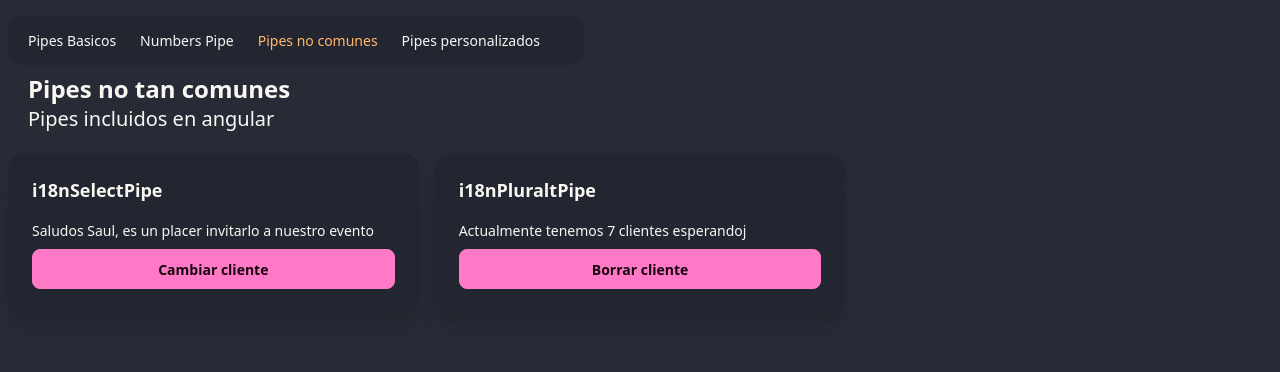
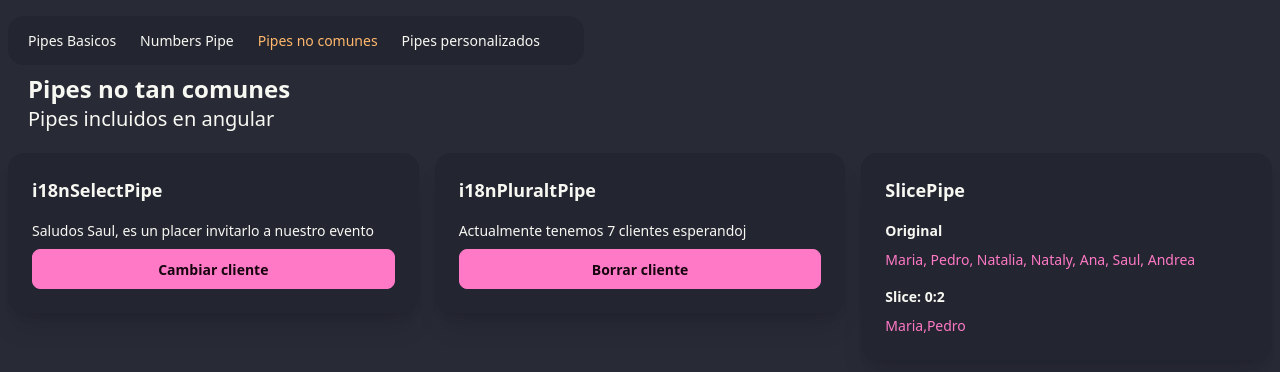
Before and after one commit to Drevanok/angular-pipes, an Angular app: page /uncommon in a window 1280 px wide. Shown: the top 372 px of the page. Built offline with nearby package versions, Linux system fonts and the light colour scheme.

Commit message:
feat: implement slicePipe uncommon-page

```diff
--- a/src/app/pages/uncommon-page/uncommon-page.html
+++ b/src/app/pages/uncommon-page/uncommon-page.html
@@ -14,6 +14,16 @@
     <app-card title="i18nPluraltPipe">
         <p>Actualmente {{clients().length | i18nPlural: clientsMap()}}j</p>
 
-        <button [disabled]="clients().length === 0" (click)="deleteClient()" class="btn btn-primary hover:btn-accent">Borrar cliente</button>
+        <button [disabled]="clients().length === 0" (click)="deleteClient()"
+            class="btn btn-primary hover:btn-accent">Borrar cliente</button>
+    </app-card>
+
+    <app-card title="SlicePipe">
+        <b>Original</b>
+        <p class="text-primary">{{clients().join(', ')}}</p>
+
+        <b class="mt-2">Slice: 0:2</b>
+        <p class="text-primary">{{clients() | slice: 0:2}}</p>
+
     </app-card>
 </div>
--- a/src/app/pages/uncommon-page/uncommon-page.ts
+++ b/src/app/pages/uncommon-page/uncommon-page.ts
@@ -1,6 +1,6 @@
 import { ChangeDetectionStrategy, Component, signal } from '@angular/core';
 import { Card } from '../../components/card/card';
-import { I18nPluralPipe, I18nSelectPipe } from '@angular/common';
+import { I18nPluralPipe, I18nSelectPipe, SlicePipe } from '@angular/common';
 
 const client1 = {
   name: 'Saul',
@@ -18,7 +18,7 @@
 
 @Component({
   selector: 'app-uncommon-page',
-  imports: [Card, I18nSelectPipe, I18nPluralPipe],
+  imports: [Card, I18nSelectPipe, I18nPluralPipe, SlicePipe],
   templateUrl: './uncommon-page.html',
   changeDetection: ChangeDetectionStrategy.OnPush,
 })
```
